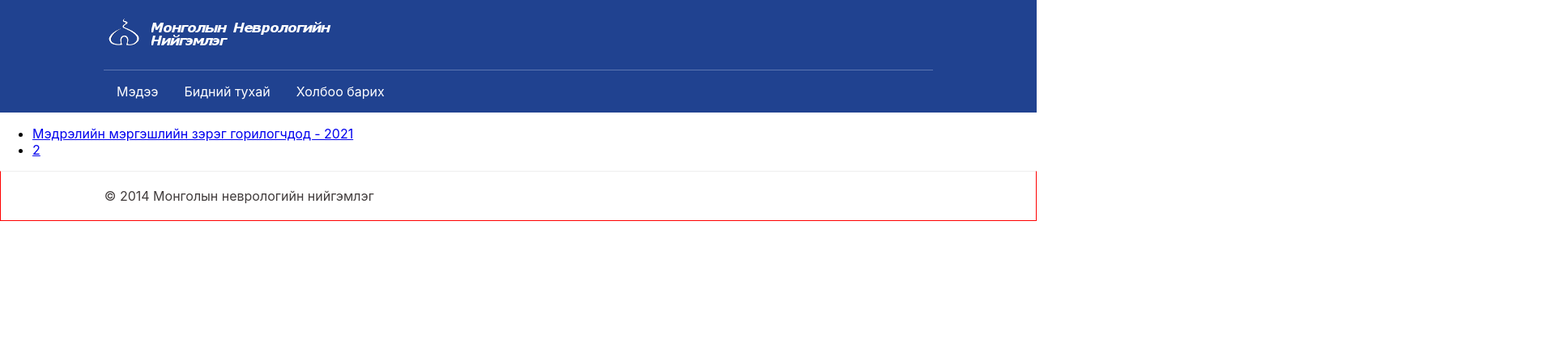
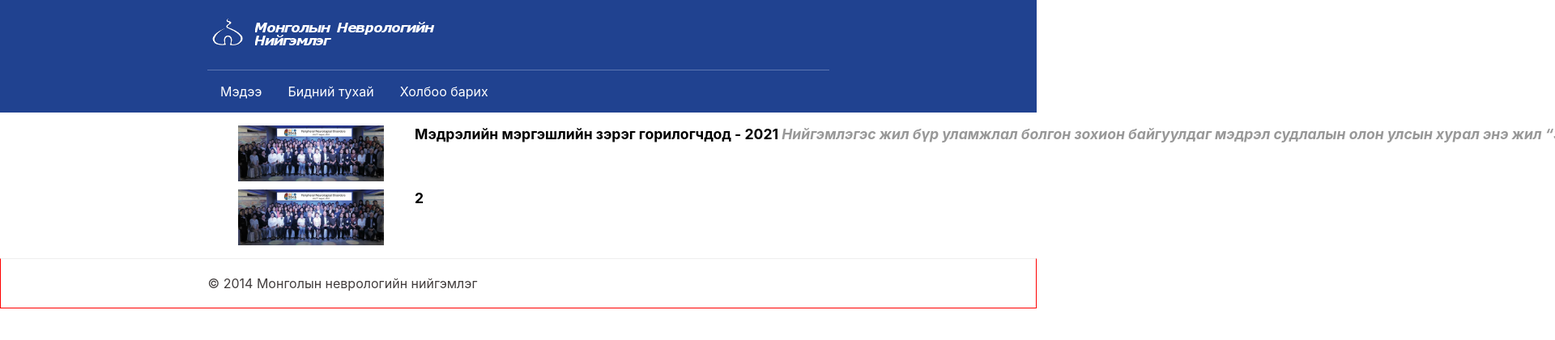
Before and after one commit to orgildorj/mongolian_neurology, a React (Create React App) app: page / in a window 1280 px wide. Shown: the top 420 px of the page at 81% size, 1920 px wide, since content can reach past the window. Built offline with nearby package versions, Linux system fonts and the light colour scheme; the HTML template or start-up script is replaced by a standard one.

Commit message:
Working on Newslist

```diff
--- a/src/App.css
+++ b/src/App.css
@@ -1 +1,4 @@
 /** @format */
+body {
+  background-color: #fff;
+}
--- a/src/components/Common.module.css
+++ b/src/components/Common.module.css
@@ -2,7 +2,7 @@
 
 .content {
   display: flex;
-  width: 80%;
+  width: 60%;
   margin: 0 auto;
   flex-direction: column;
 }
--- a/src/components/article/Article.js
+++ b/src/components/article/Article.js
@@ -2,6 +2,9 @@
 
 import React from "react";
 import { useParams } from "react-router-dom";
+
+import commonStyles from "../Common.module.css";
+import styles from "./Article.module.css";
 
 import data from "../../data/demo_news.json";
 
@@ -10,9 +13,11 @@ const Article = () => {
   const articleData = data.find((d) => d.id == id);
 
   return (
-		<div>
+    <div className={commonStyles.content}>
+      <h1 className={styles.title}>{articleData.title}</h1>
+
       <img src={articleData.images[0].src} />
-			<h1>{articleData.title}</h1>
+
       <p>{articleData.text}</p>
     </div>
   );
--- /dev/null
+++ b/src/components/article/Article.module.css
@@ -0,0 +1,5 @@
+/** @format */
+
+.title {
+  border-bottom: 1px solid rgb(186, 186, 186);
+}
--- a/src/components/newslist/Newslist.js
+++ b/src/components/newslist/Newslist.js
@@ -3,18 +3,34 @@
 import React from "react";
 import { Link } from "react-router-dom";
 
+import commonStyles from "../Common.module.css";
+import styles from "./Newslist.module.css";
+
 import data from "../../data/demo_news.json";
 
 const Newslist = () => (
+  <div className={commonStyles.content}>
+    <div className={styles.newslistContainer}>
       <ul>
-		{data.map(({ id, title }) => (
+        {data.map(({ id, title, text, date, images }) => (
           <li>
+            <div className={styles.metadata}>
+              <img src={images[0].src} />
+            </div>
+
+            <div className={styles.introduction}>
+              <h3>
                 <Link key={id} to={`article/${id}`}>
-					{title}
+                  <span className={styles.headline}>{title}</span>
+                  <span className={styles.subtitle}>{text.substr(20)}</span>
                 </Link>
+              </h3>
+            </div>
           </li>
         ))}
       </ul>
+    </div>
+  </div>
 );
 
 export default Newslist;
--- /dev/null
+++ b/src/components/newslist/Newslist.module.css
@@ -0,0 +1,51 @@
+/** @format */
+.newslistContainer ul {
+  list-style: none;
+  padding: 0;
+  margin: 1rem 0;
+}
+
+.newslistContainer ul li {
+  display: flex;
+  position: relative;
+  white-space: nowrap;
+}
+
+li + li {
+  margin-top: 10px;
+}
+
+.metadata {
+  flex: 1;
+  display: flex;
+  flex-direction: column;
+  align-items: center;
+}
+
+.metadata img {
+  max-width: 70%;
+  height: auto;
+}
+
+.introduction {
+  display: inline-block;
+  flex: 2;
+}
+
+.introduction a {
+  color: black;
+  text-decoration: none;
+  position: absolute;
+}
+
+.introduction h3 {
+  margin: 0;
+  font-size: 110%;
+  overflow-wrap: break-word;
+  position: absolute;
+}
+
+.subtitle {
+  font-style: italic;
+  color: #989898;
+}
--- a/src/data/demo_news.json
+++ b/src/data/demo_news.json
@@ -2,6 +2,7 @@
     "id": 1,
     "title": "Мэдрэлийн мэргэшлийн зэрэг горилогчдод - 2021",
     "text": "Монголын Неврологийн Нийгэмлэгэс жил бүр уламжлал болгон зохион байгуулдаг мэдрэл судлалын олон улсын хурал энэ жил “Захын мэдрэлийн эмгэг” сэдвийн хүрээнд 2018 оны 8 сарын 24-25ны өдрүүдэд Улаанбаатар хотноо Хөвсгөл Лэйк зочид буудлын хурлын танхимд болж өнгөрлөө.",
+    "date": "2020-03-09",
     "images": [{
         "src" : "http://localhost:3000/assets/images/demo-pic.jpg"
     }]
@@ -9,6 +10,7 @@
     "id": 2,
     "title": "2",
     "text": "dummy text",
+    "date": "2021-03-09",
     "images": [{
         "src" : "http://localhost:3000/assets/images/demo-pic.jpg"
     }]
```
Lines whose indentation alone changed are shown as unchanged.
